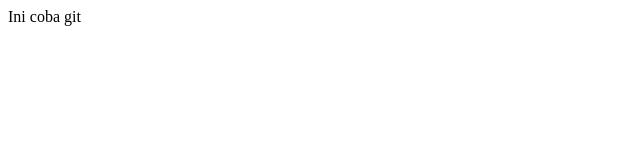
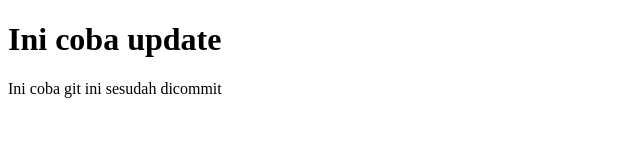
Before and after one commit to wahannuks/hello, a plain HTML site: page hello.html in a window 1280 px wide. Shown: the whole page, without its empty margins (0-640 px from the left). Drawn offline with Linux system fonts and the light colour scheme.

Commit message:
adding h1

```diff
--- a/hello.html
+++ b/hello.html
@@ -4,6 +4,9 @@
 	<title>Hello</title>
 </head>
 <body>
+<h1>Ini coba update</h1>
  Ini coba git
+
+ ini sesudah dicommit
 </body>
 </html>
```
